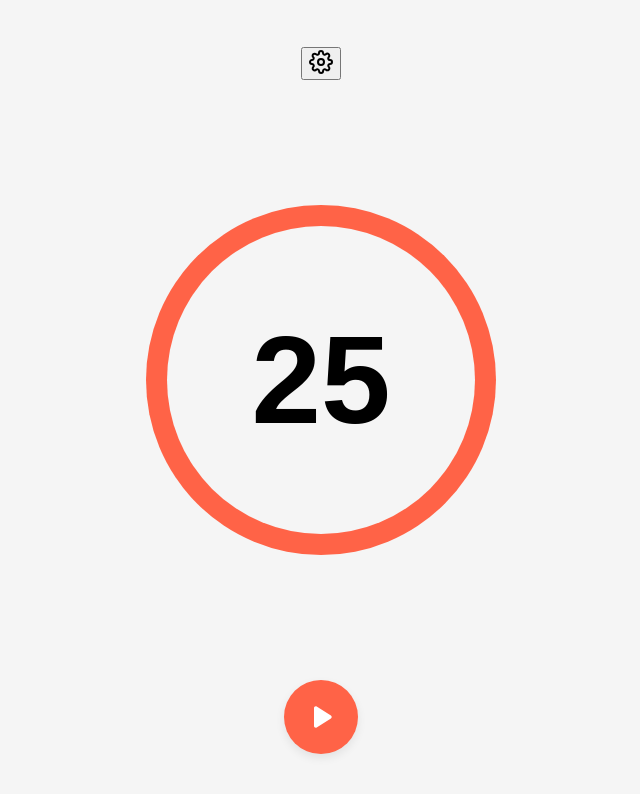
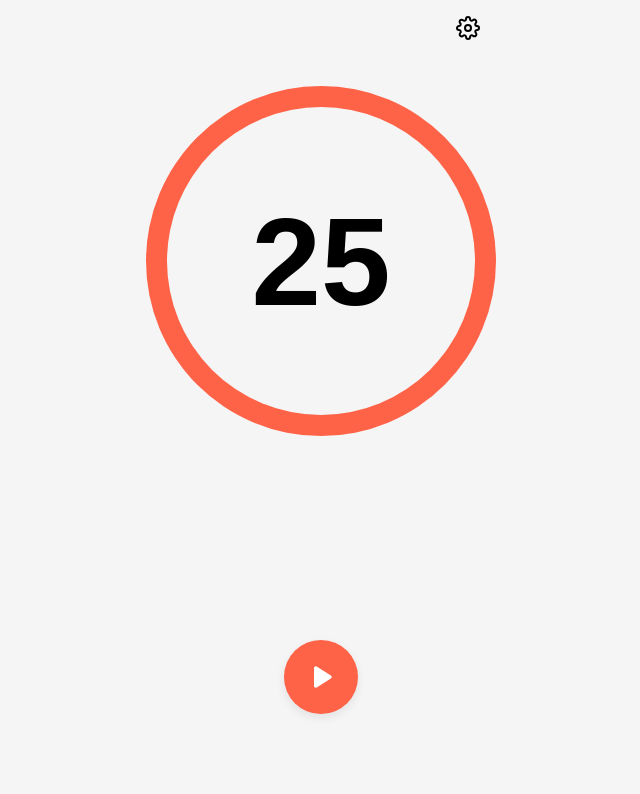
Before and after one commit to tzivigelstein/pomodoro, a React (Vite) app: page / in a window 1280 px wide. Shown: the top 794 px of the page, without its empty margins (319-959 px from the left). Built offline with nearby package versions, Linux system fonts and the light colour scheme.

Commit message:
add class to settings button

```diff
--- a/src/App.tsx
+++ b/src/App.tsx
@@ -36,7 +36,10 @@ function App() {
 
   return (
     <div className={styles.container}>
-      <button onClick={() => setShowSettings((prev) => !prev)}>
+      <button
+        onClick={() => setShowSettings((prev) => !prev)}
+        className={styles.settingsButton}
+      >
         <Settings />
       </button>
       <SettingsModal
@@ -82,8 +85,11 @@ function App() {
           </div>
         </div>
       </SettingsModal>
-      {showStage && <span>{currentStatus}</span>}
-      <Progress time={counter} currentStatus={currentStatus} />
+      <Progress
+        time={counter}
+        showStage={showStage}
+        currentStatus={currentStatus}
+      />
       <Controls
         counter={counter}
         isCounterRunning={isCounterRunning}
```
